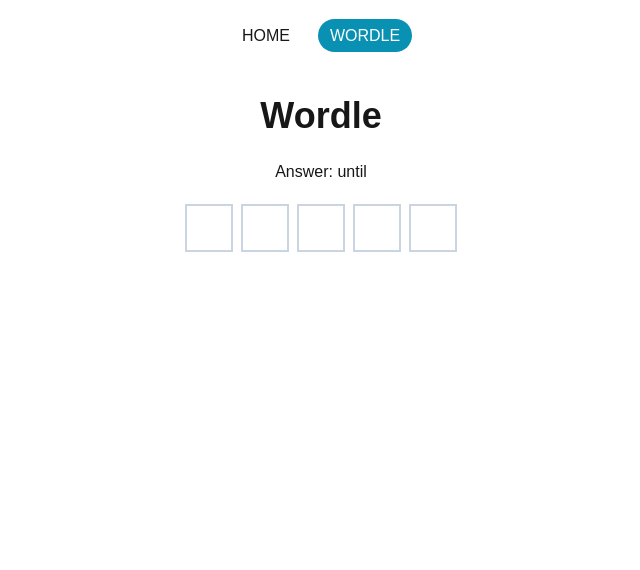
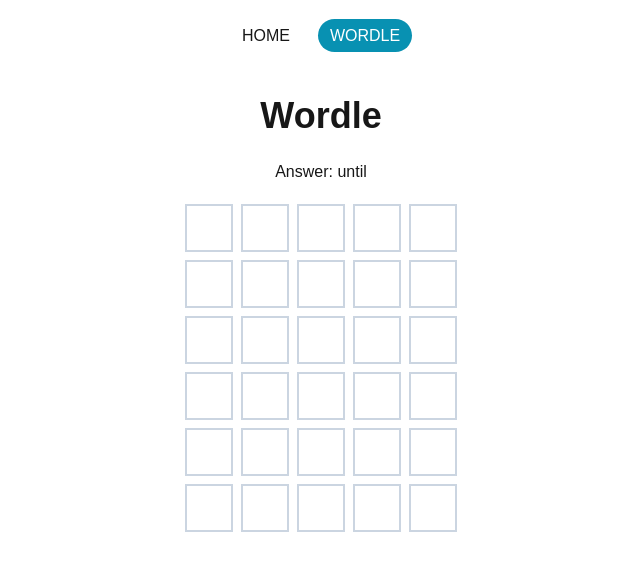
Before and after one commit to violett1100/violet-work, a Next.js app: page /wordle in a window 1280 px wide. Shown: the top 570 px of the page, without its empty margins (319-959 px from the left). Built offline with nearby package versions, Linux system fonts and the light colour scheme.

Commit message:
update wordRow

```diff
--- a/src/app/_componments/wordRow.tsx
+++ b/src/app/_componments/wordRow.tsx
@@ -1,82 +1,12 @@
 'use client'
 
-import { useState } from 'react'
 import { WordBlock } from './wordBlock'
-import { keyList, wordList } from './wordList'
 
-const answer = wordList[Math.floor(Math.random() * wordList.length)]
-const answerArray = Array.prototype.slice.call(answer)
-
-export function WordRow() {
-    const initLetter: string[] = []
-    const initWord = [
-        { id: 0, text: '', state: false },
-        { id: 1, text: '', state: false },
-        { id: 2, text: '', state: false },
-        { id: 3, text: '', state: false },
-        { id: 4, text: '', state: false },
-    ]
-
-    const [word, setWord] = useState(initWord)
-    const [letter, setLetter] = useState(initLetter)
-
-    document.onkeydown = function (e) {
-        const pressKey = e.key
-        // typing
-        if (letter.length < 5) {
-            keyList.forEach((element) => {
-                if (pressKey == element) {
-                    const updateLetter = [...letter, pressKey]
-                    setLetter(updateLetter)
-
-                    const updateWord = function () {
-                        word[letter.length].text = pressKey
-                        return word
-                    }
-                    setWord(updateWord)
-                }
-            })
-        }
-        // press enter
-        if (e.which == 13) {
-            if (letter.length < 5) {
-                alert('not enough letters')
-            } else {
-                const updateState = function () {
-                    for (let i = 0; i < 5; i++) {
-                        if (answerArray[i] === letter[i]) {
-                            word[i].state = true
-                        } else {
-                            word[i].state = false
-                        }
-                    }
-                    return word
-                }
-                setWord(updateState)
-                console.log(word)
-            }
-        }
-        // press delete
-        if (e.which == 8) {
-            if (letter.length > 0) {
-                const letterLength = letter.length - 1
-                const removeLetter = letter.slice(0, letterLength)
-                setLetter(removeLetter)
-
-                const removeWord = function () {
-                    word[letter.length - 1].text = ''
-                    return word
-                }
-                setWord(removeWord)
-            }
-        }
-    }
-    console.log()
+export function WordRow(row: { word: { id: number; row: [{ id: number; text: string; state: boolean }] } }) {
     return (
         <>
-            <h2 className="text-center mb-4">Answer: {answer}</h2>
             <div className="flex justify-center">
-                {word.map((letter) => (
+                {row.word.row.map((letter) => (
                     <WordBlock key={letter.id} text={letter.text} state={letter.state} />
                 ))}
             </div>
--- a/src/app/wordle/page.tsx
+++ b/src/app/wordle/page.tsx
@@ -1,11 +1,146 @@
+'use client'
+
 import { WordRow } from '../_componments/wordRow'
+import { keyList, wordList } from '../_componments/wordList'
+import { useState } from 'react'
 
+const answer = wordList[Math.floor(Math.random() * wordList.length)]
+let rowNum = 0
 export default function Page() {
+    const initRow = [
+        {
+            id: 0,
+            row: [
+                { id: 0, text: '', state: false },
+                { id: 1, text: '', state: false },
+                { id: 2, text: '', state: false },
+                { id: 3, text: '', state: false },
+                { id: 4, text: '', state: false },
+            ],
+        },
+        {
+            id: 1,
+            row: [
+                { id: 0, text: '', state: false },
+                { id: 1, text: '', state: false },
+                { id: 2, text: '', state: false },
+                { id: 3, text: '', state: false },
+                { id: 4, text: '', state: false },
+            ],
+        },
+        {
+            id: 2,
+            row: [
+                { id: 0, text: '', state: false },
+                { id: 1, text: '', state: false },
+                { id: 2, text: '', state: false },
+                { id: 3, text: '', state: false },
+                { id: 4, text: '', state: false },
+            ],
+        },
+        {
+            id: 3,
+            row: [
+                { id: 0, text: '', state: false },
+                { id: 1, text: '', state: false },
+                { id: 2, text: '', state: false },
+                { id: 3, text: '', state: false },
+                { id: 4, text: '', state: false },
+            ],
+        },
+        {
+            id: 4,
+            row: [
+                { id: 0, text: '', state: false },
+                { id: 1, text: '', state: false },
+                { id: 2, text: '', state: false },
+                { id: 3, text: '', state: false },
+                { id: 4, text: '', state: false },
+            ],
+        },
+        {
+            id: 5,
+            row: [
+                { id: 0, text: '', state: false },
+                { id: 1, text: '', state: false },
+                { id: 2, text: '', state: false },
+                { id: 3, text: '', state: false },
+                { id: 4, text: '', state: false },
+            ],
+        },
+    ]
+
+    const answerArray = Array.prototype.slice.call(answer)
+    const initLetter: string[] = []
+
+    const [word, setWord] = useState(initRow)
+    const [letter, setLetter] = useState(initLetter)
+
+    document.onkeydown = function (e) {
+        const pressKey = e.key
+        // typing
+        if (letter.length < 5) {
+            keyList.forEach((element) => {
+                if (pressKey == element) {
+                    const updateLetter = [...letter, pressKey]
+                    setLetter(updateLetter)
+
+                    const updateWord = function () {
+                        word[rowNum].row[letter.length].text = pressKey
+                        return word
+                    }
+                    setWord(updateWord)
+                }
+            })
+        }
+        // press enter
+        if (e.which == 13) {
+            if (letter.length < 5) {
+                alert('not enough letters')
+            } else {
+                const updateState = function () {
+                    for (let i = 0; i < 5; i++) {
+                        if (answerArray[i] === letter[i]) {
+                            word[rowNum].row[i].state = true
+                        } else {
+                            word[rowNum].row[i].state = false
+                        }
+                    }
+                    return word
+                }
+                setWord(updateState)
+                if (rowNum < initRow.length - 1) {
+                    setLetter(initLetter)
+                    rowNum++
+                } else {
+                    alert('end game')
+                }
+            }
+        }
+        // press delete
+        if (e.which == 8) {
+            if (letter.length > 0) {
+                const letterLength = letter.length - 1
+                const removeLetter = letter.slice(0, letterLength)
+                setLetter(removeLetter)
+
+                const removeWord = function () {
+                    word[rowNum].row[letter.length - 1].text = ''
+                    return word
+                }
+                setWord(removeWord)
+            }
+        }
+    }
     return (
         <>
             <h1>Wordle</h1>
             <div className="container mx-auto">
-                <WordRow />
+                <h2 className="text-center mb-4">Answer: {answer}</h2>
+
+                {initRow.map((row, i) => (
+                    <WordRow key={row.id} word={word[i]} />
+                ))}
             </div>
         </>
     )
```
